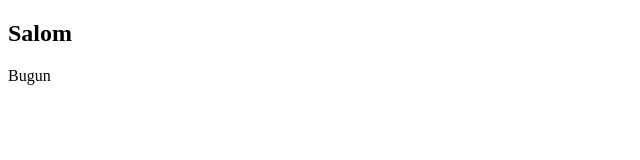
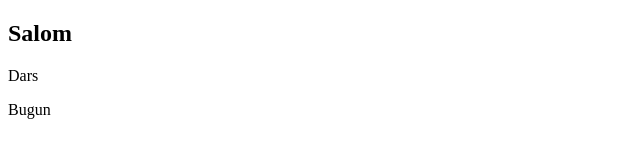
Before and after one commit to Umidbeksalayev13/ccs-uchun, a plain HTML site: page index.html in a window 1280 px wide. Shown: the full height of the page, 0-640 px from the left. Drawn offline with Linux system fonts and the light colour scheme.

Commit message:
dars uchun

```diff
--- a/index.html
+++ b/index.html
@@ -7,6 +7,7 @@
 </head>
 <body>
     <h2>Salom</h2>
+    <div>Dars</div>
     <p>Bugun</p>
 </body>
 </html>
```
